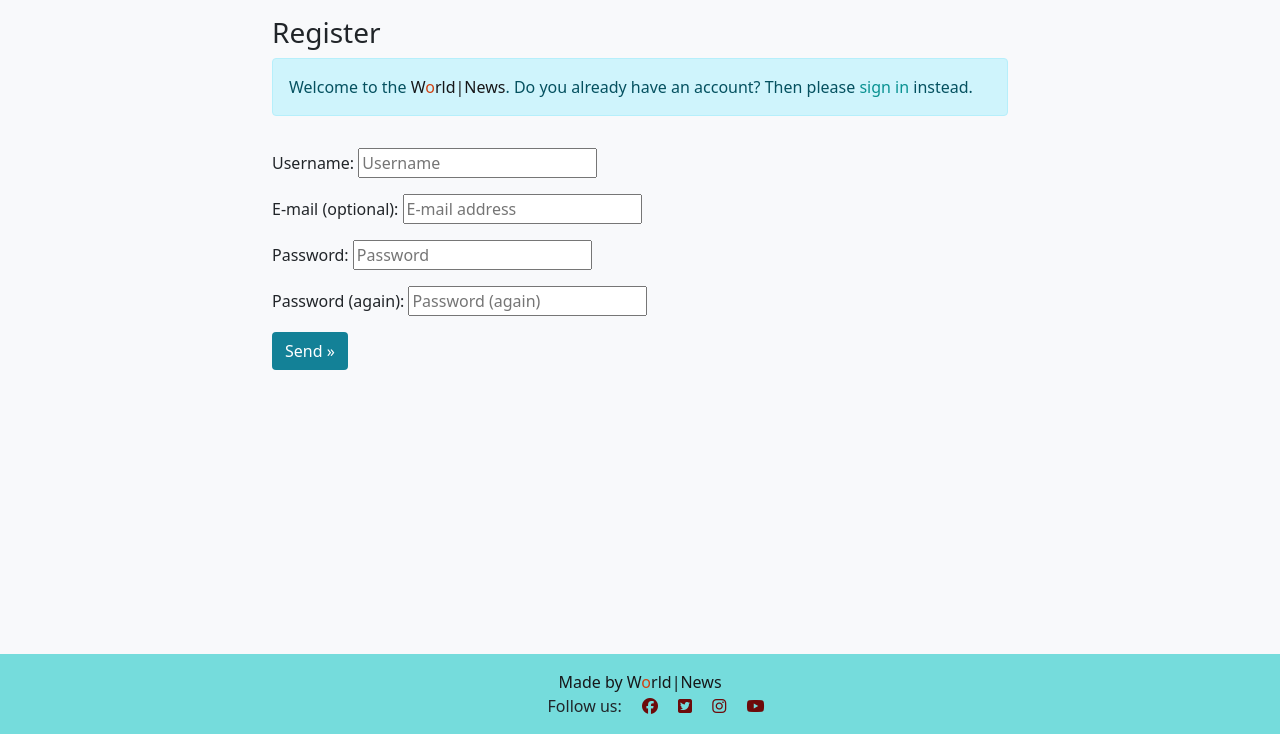
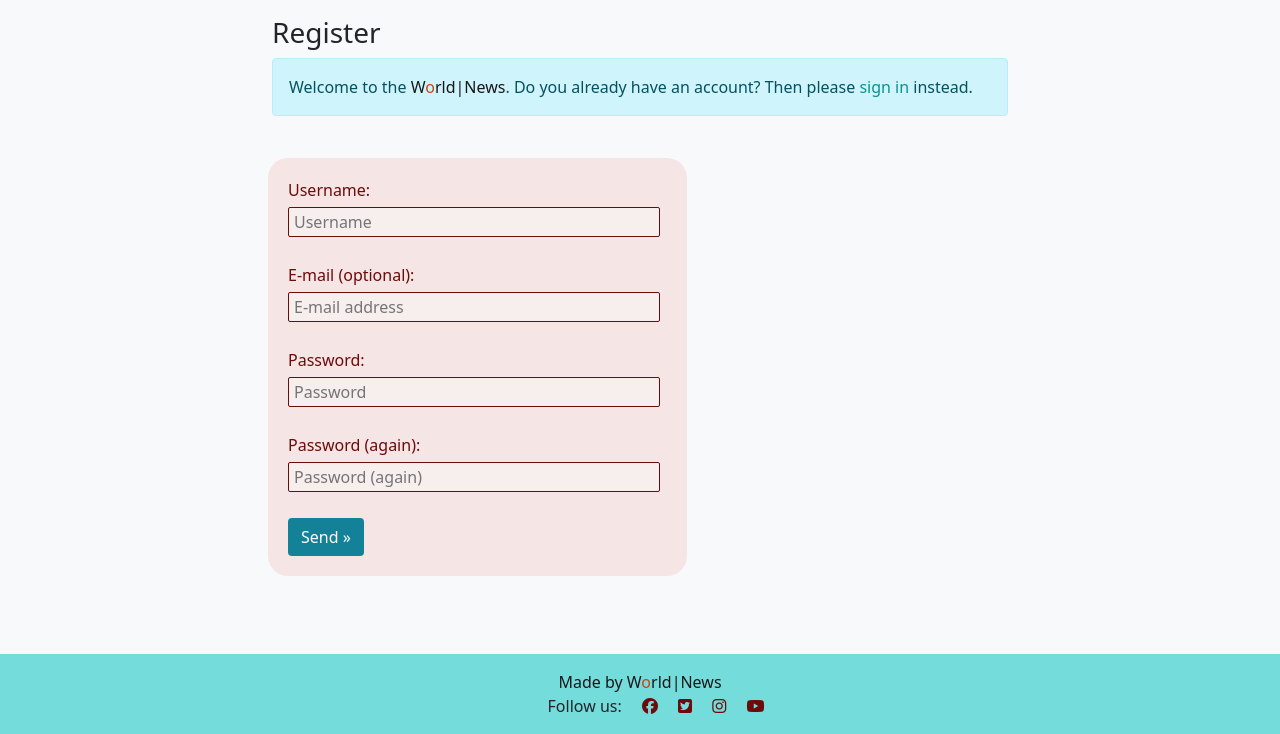
Before and after one commit to HumaIlyas/DjangoNews, a Django app: page /accounts/signup/ in a window 1280 px wide. Shown: the part 66-800 px from the top of the page. Run offline with Django 3.2, Linux system fonts and the light colour scheme; parts of the project's set-up code (start-up, migrations or seed data) failed here and were passed over; some libraries are stand-ins or nearby versions.

Commit message:
Update form

```diff
--- a/redditnews/settings.py
+++ b/redditnews/settings.py
@@ -28,7 +28,7 @@ TEMPLATES_DIR = os.path.join(BASE_DIR, 'templates')
 SECRET_KEY = os.environ.get('SECRET_KEY')
 
 # SECURITY WARNING: don't run with debug turned on in production!
-DEBUG = False
+DEBUG = True
 
 ALLOWED_HOSTS = ["ci-fsf-django-news.herokuapp.com", "localhost"]
 
--- a/static/css/style.css
+++ b/static/css/style.css
@@ -237,3 +237,29 @@ text-decoration: none;
     font-size: 100%;
     color: rgb(109, 10, 10);
 }
+
+/* form */
+.form {
+    margin: 10px 0;
+    color: rgb(109, 10, 10);
+    background-color:rgba(246, 224, 224, 0.8);
+    max-width: 50%;
+    position: absolute;
+    padding: 20px;
+    border-radius: 20px;
+}
+
+input {
+    background-color: rgb(247, 238, 238);
+    color: rgb(109, 10, 10);
+    width: 98%;
+    height: 30px;
+    margin: 5px 0 10px;
+    padding: 5px;
+    border: 1px solid rgb(246, 224, 224);
+    border-radius: 2px;
+}
+
+input {
+    border-color: rgb(109, 10, 10);
+}
--- a/templates/account/login.html
+++ b/templates/account/login.html
@@ -22,7 +22,7 @@
     </div>
     <div class="row">
         <div class="col-md-8 mt-3 offset-md-2">
-            <form class="login" method="POST" action="{% url 'account_login' %}">
+            <form class="login form" method="POST" action="{% url 'account_login' %}">
                 {% csrf_token %}
                 {{ form.as_p }}
                 {% if redirect_field_value %}
--- a/templates/account/signup.html
+++ b/templates/account/signup.html
@@ -17,9 +17,8 @@
             </div>
         </div>
     </div>
-    <div class="row">
     <div class="col-md-8 mt-3 offset-md-2">
-            <form class="signup" id="signup_form" method="post" action="{% url 'account_signup' %}">
+        <form class="signup form" id="signup_form" method="post" action="{% url 'account_signup' %}">
             {% csrf_token %}
             {{ form.as_p }}
             {% if redirect_field_value %}
@@ -29,6 +28,5 @@
         </form>
     </div>
 </div>
-</div>
 
 {% endblock %}
```
Lines whose indentation alone changed are shown as unchanged.
